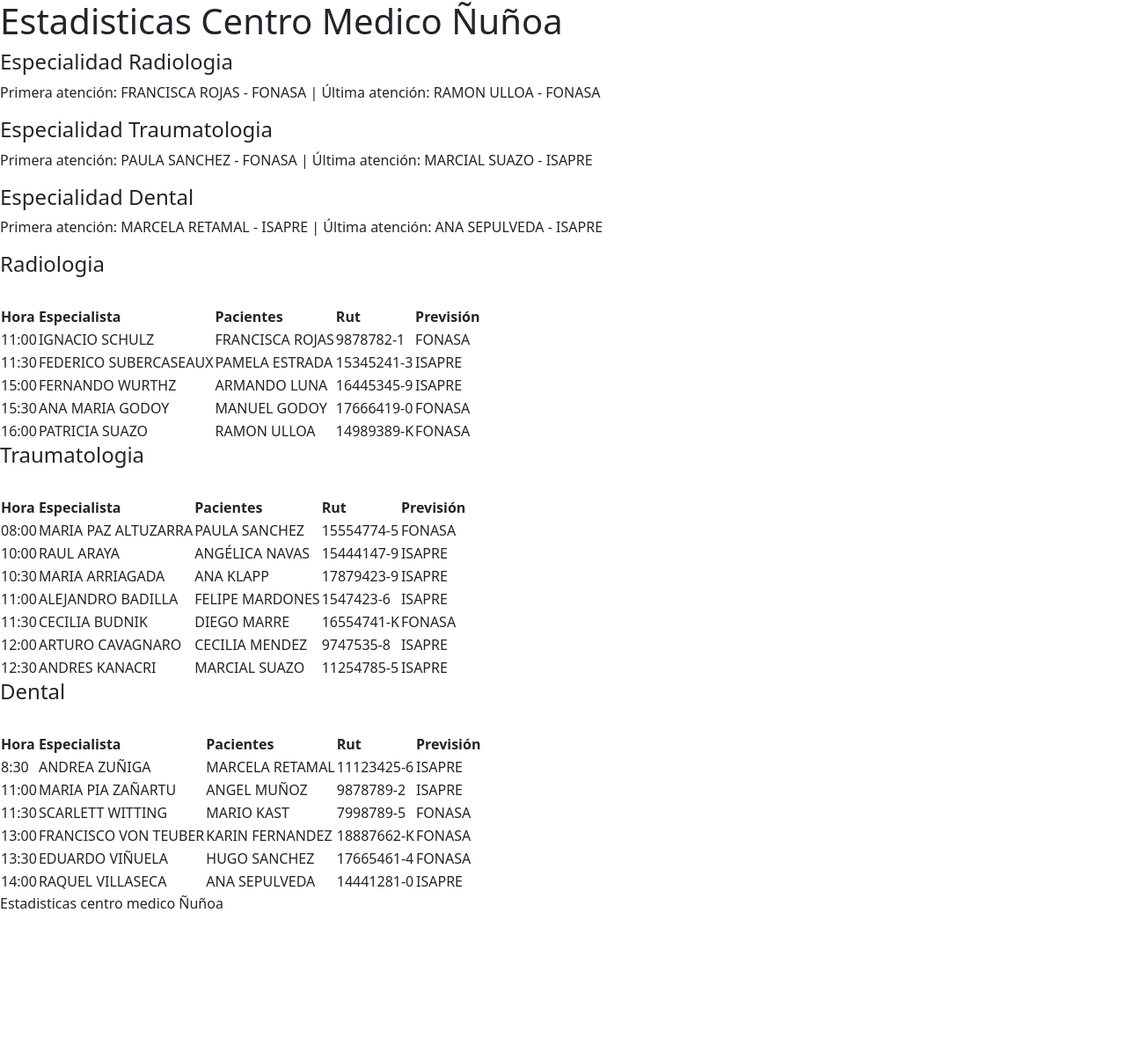
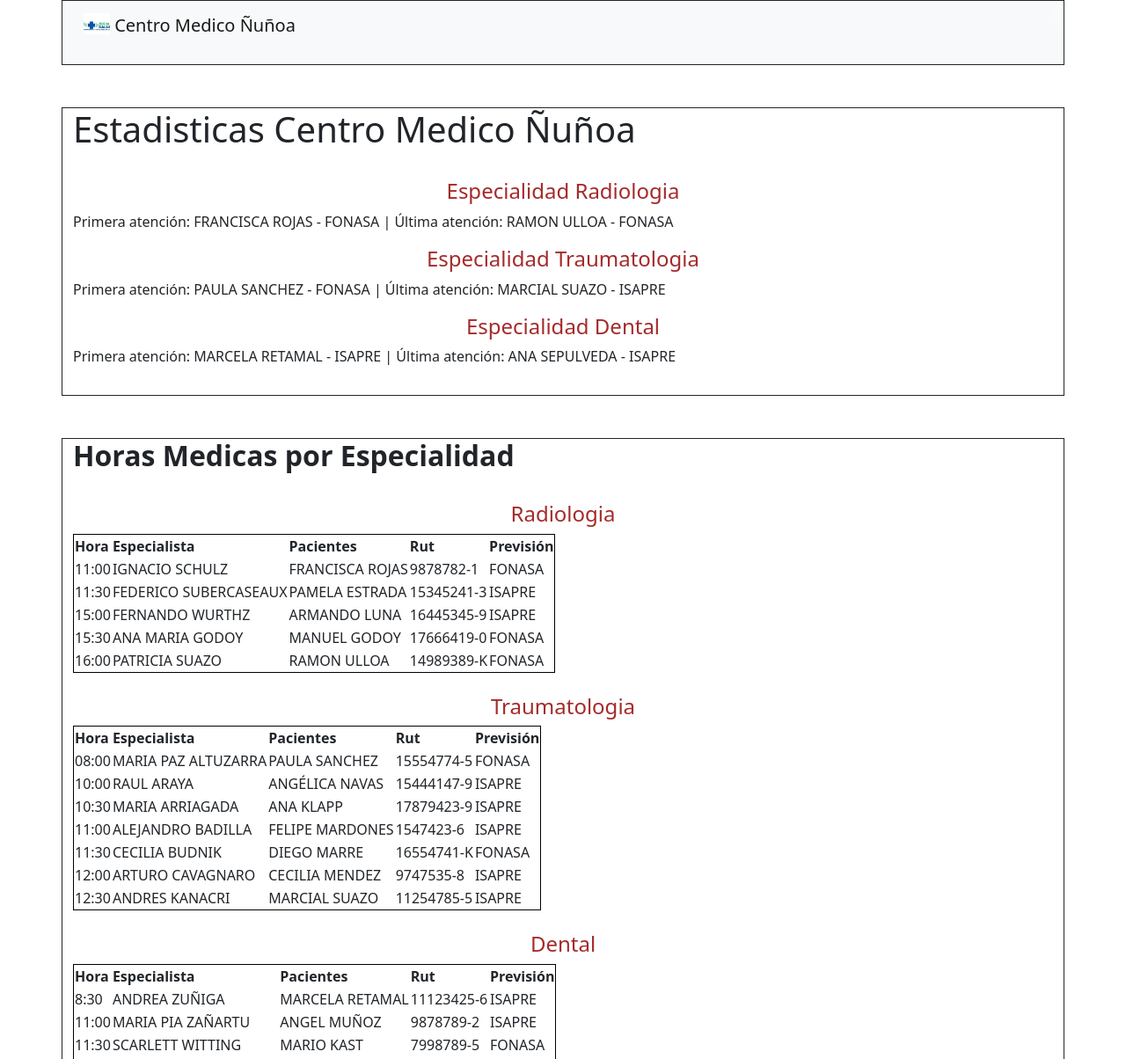
Before and after one commit to Kroszover/Desaf-o---Uso-B-sico-de-Arrays-y-Objetos, a plain HTML site: page index.html in a window 1280 px wide. Shown: the top 1204 px of the page at 88% size. Before the commit the page ends 1055 px from the top, so only its background shows below. Drawn offline with nearby package versions, Linux system fonts and the light colour scheme.

Commit message:
desafio terminado

```diff
--- a/assets/css/style.css
+++ b/assets/css/style.css
@@ -1 +1,13 @@
-*{background-color:;}
+body{
+    margin:0;
+}
+
+table, th, td {
+border: 1px solid black;
+border-collapse: collapse;
+}
+h4{text-align: center;
+justify-content: center;
+color: brown;}
+.navbar{color: aquamarine;
+background-color: aquamarine;}
--- a/index.html
+++ b/index.html
@@ -12,23 +12,50 @@
     <title>Centro Médico Ñuñoa</title>
   </head>
   <body>
-    <h1>Estadisticas Centro Medico Ñuñoa</h1>
+      <div class="container bg-light bg-gradient border border-dark pb-3 mb-5">
+    <nav class="navbar navbar-light bg-light">
+        <div class="container-fluid">
+          <a class="navbar-brand" href="#">
+            <img src="/assets/img/descarga.jpg" alt="logo" width="30" height="24" class="d-inline-block align-text-top">
+            Centro Medico Ñuñoa
+          </a>
+        </div>
+      </nav>
+    </div>
+    <div class="container bg light bg gradient border border-dark pb-3 mb-5">
+    <h1>Estadisticas Centro Medico Ñuñoa</h1><br>
     <h4>Especialidad Radiologia</h4>
     <p id="atenciones-rad"></p>
     <h4>Especialidad Traumatologia</h4>
     <p id="atenciones-tr"></p>
     <h4>Especialidad Dental</h4>
     <p id="atenciones-den"></p>
+    </div>
 
+    <div class="container bg light bg gradient border border-dark pb-3 mb-5">
     <!--Tablas-->
-    <h4>Radiologia</h4><br>
-    <table id="tabla-hr1"></table>
-    <h4>Traumatologia</h4><br>
-    <table id="tabla-hr2"></table>
-    <h4>Dental</h4><br>
-    <table id="tabla-hr3"></table>
+    <h2><strong> Horas Medicas por Especialidad</strong></h2><br>
+    <h4>Radiologia</h4>
+    <table id="tabla-hr1"></table><br>
+    <h4>Traumatologia</h4>
+    <table id="tabla-hr2"></table><br>
+    <h4>Dental</h4>
+    <table id="tabla-hr3"></table><br>
+    </div>
 
-    <script>document.write('<p>Estadisticas centro medico Ñuñoa</p>')</script>
+    <footer>
+        <div class="bg-light bg-gradient border border-dark pb-3 mb-5">
+            <nav class="navbar navbar-light bg-light">
+                <div class="container-fluid">
+                  <a class="navbar-brand" href="#">
+                    <img src="/assets/img/descarga.jpg" alt="logo" width="30" height="24" class="d-inline-block align-text-top">
+                    Página diseñada por Camilo Lavado
+                  </a>
+                </div>
+              </nav>
+            </div>
+    </footer>
+
 
     <!-- Javascript propio -->
     <script src="/assets/js/javascript.js"></script>
```
Also changed, not shown: assets/img/descarga.jpg (added).
